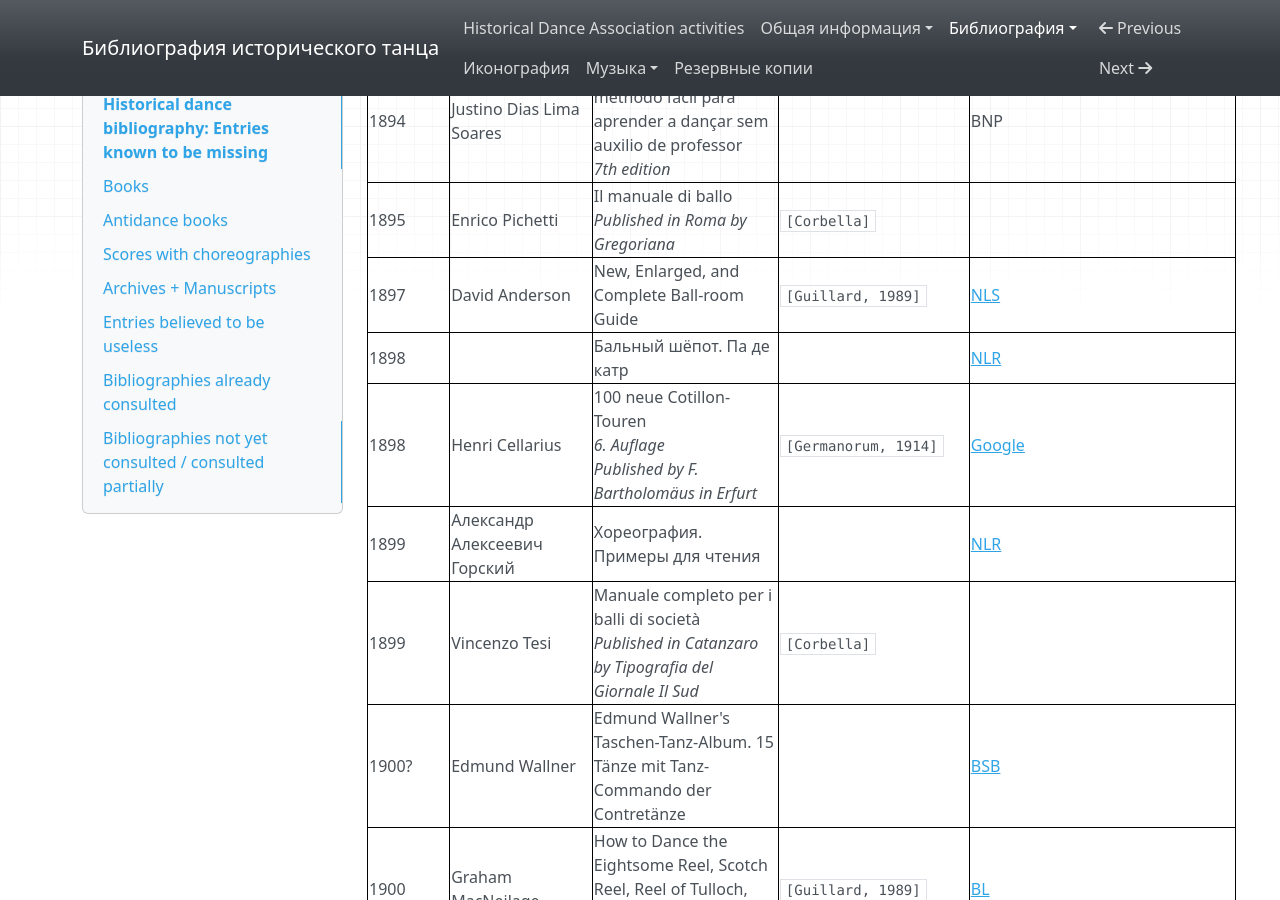
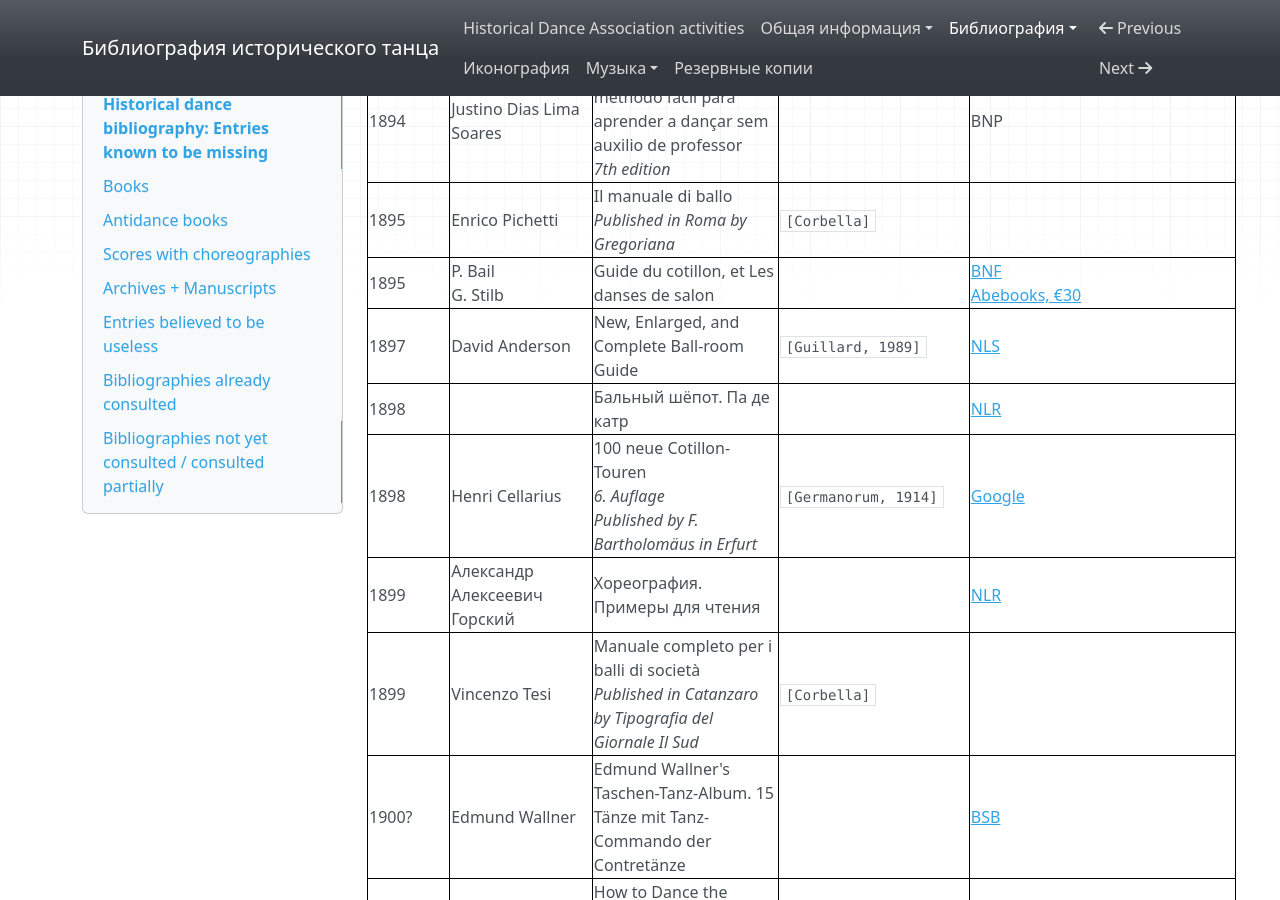
Before and after one commit to hda-technical/dancebooks, an MkDocs documentation site: the page built from docs/bib/missing.md, in a window 1280 px wide and 900 px high, scrolled down 46017 px. Built offline with MkDocs 1.6.1, drawn with Linux system fonts in a browser that asks for light colours; nearby versions of some CDN libraries.

Commit message:
Mark _Guide du cotillon_ by G. Stilb as missing

```diff
--- a/docs/bib/missing.md
+++ b/docs/bib/missing.md
@@ -406,6 +406,7 @@
 | 1894 | Ardern Holt | The Cotillon. Details of All the Newest Figures with and without Accessories | `[Rogers, 1998]` | |
 | 1894 | Justino Dias Lima Soares | Manual de dança : methodo facil para aprender a dançar sem auxilio de professor<br/>_7th edition_ | | BNP |
 | 1895 | Enrico Pichetti | Il manuale di ballo<br/>_Published in Roma by Gregoriana_ | `[Corbella]` | |
+| 1895 | P. Bail<br/>G. Stilb | Guide du cotillon, et Les danses de salon | | [BNF](https://catalogue.bnf.fr/ark:/12148/cb31408134q)<br/>[Abebooks, €30](https://www.abebooks.com/servlet/BookDetailsPL?bi=31005549658)
 | 1897 | David Anderson | New, Enlarged, and Complete Ball-room Guide | `[Guillard, 1989]` | [NLS](http://main-cat.nls.uk/vwebv/holdingsInfo?bibId=974560) |
 | 1898 | | Бальный шёпот. Па де катр | | [NLR](https://yadi.sk/i/5D9OmCiPqbVLt) |
 | 1898 | Henri Cellarius | 100 neue Cotillon-Touren<br/>_6. Auflage_<br/>_Published by F. Bartholomäus in Erfurt_ | `[Germanorum, 1914]` | [Google](https://books.google.com/books?id=IjSUPgAACAAJ) |
```
Also changed, not shown: 1 other file.
